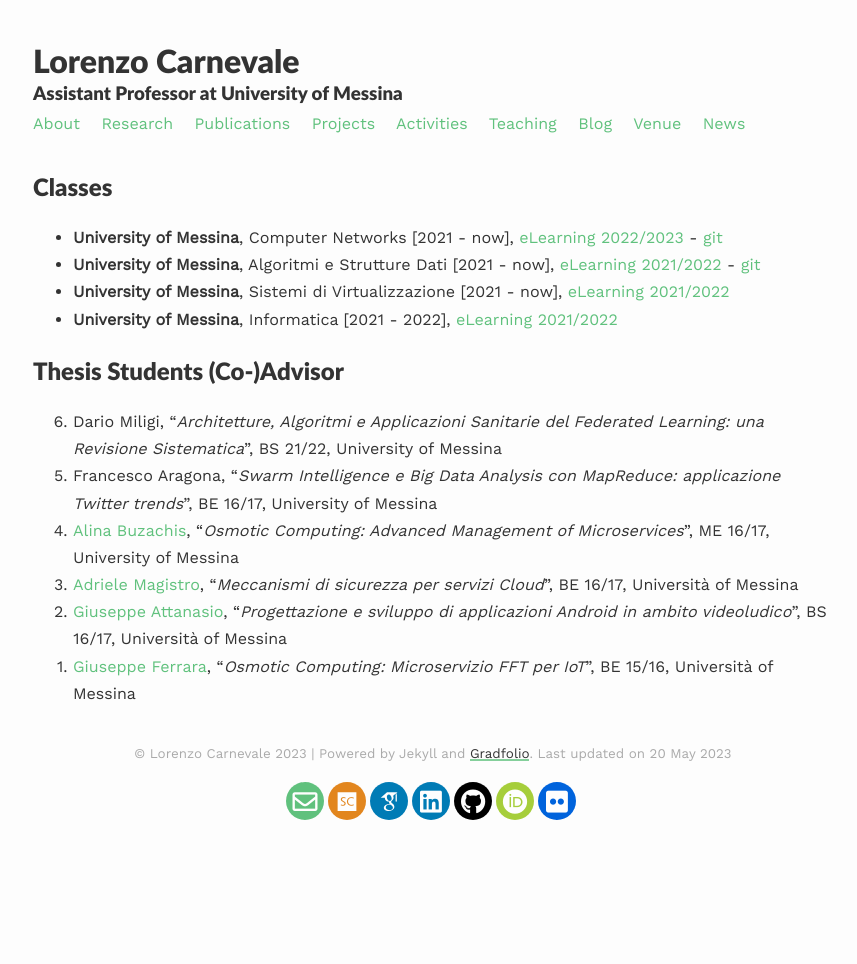
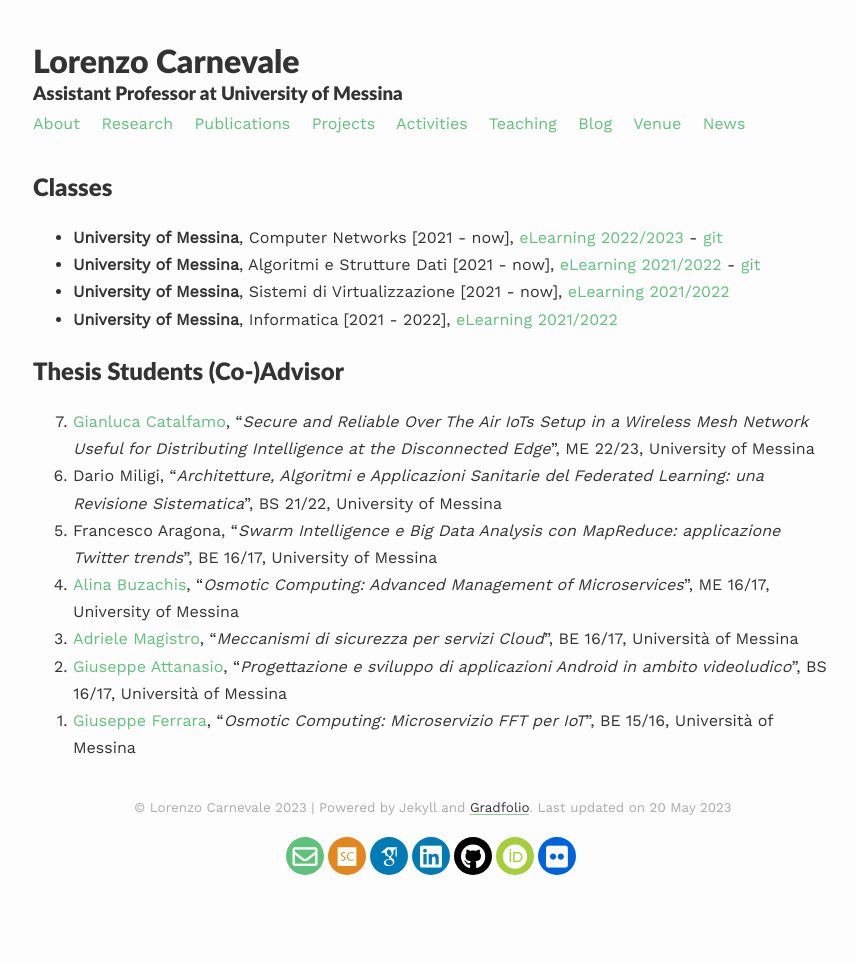
Before and after one commit to lcarnevale/lcarnevale.github.io, a Jekyll site: the page built from _pages/teaching.md, in a window 1280 px wide. Shown: the whole page, without its empty margins (207-1064 px from the left). Built offline with Jekyll 4.4.1, drawn with Linux system fonts in a browser that asks for light colours; nearby versions of some CDN libraries; some web fonts are replaced.

Commit message:
include Catalfamo thesis

```diff
--- a/_pages/teaching.md
+++ b/_pages/teaching.md
@@ -12,6 +12,7 @@ published: true
 - **University of Messina**, Informatica [2021 - 2022], [eLearning 2021/2022](https://moodle2.unime.it/course/view.php?id=48069)
 
 ## Thesis Students (Co-)Advisor
+1. [Gianluca Catalfamo](https://www.linkedin.com/in/gianluca-catalfamo-a9826b19b/), "*Secure and Reliable Over The Air IoTs Setup in a Wireless Mesh Network Useful for Distributing Intelligence at the Disconnected Edge*", ME 22/23, University of Messina
 1. Dario Miligi, "*Architetture, Algoritmi e Applicazioni Sanitarie del Federated Learning: una Revisione Sistematica*", BS 21/22, University of Messina
 1. Francesco Aragona, "*Swarm Intelligence e Big Data Analysis con MapReduce: applicazione Twitter trends*", BE 16/17, University of Messina
 1. [Alina Buzachis](https://it.linkedin.com/in/alina-buzachis-709995b6), "*Osmotic Computing: Advanced Management of Microservices*", ME 16/17, University of Messina
```
